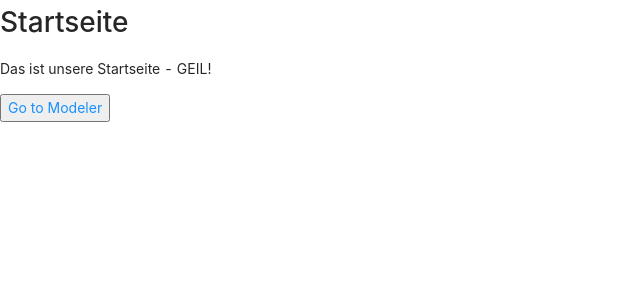
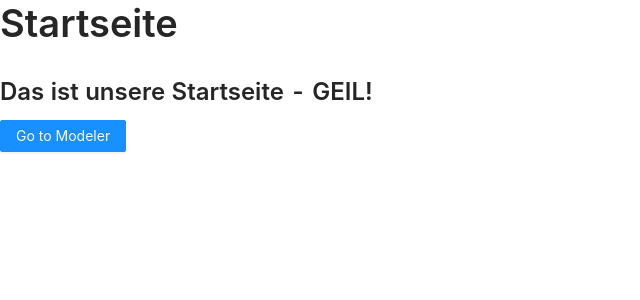
Before and after one commit to bptlab/ark_automate, a React (Create React App) app in the folder client/: page / in a window 1280 px wide. Shown: the top 300 px of the page, without its empty margins (0-640 px from the left). Built offline with nearby package versions, Linux system fonts and the light colour scheme.

Commit message:
change design to antDesign libary

```diff
--- a/client/package.json
+++ b/client/package.json
@@ -7,6 +7,7 @@
     "@testing-library/jest-dom": "^5.11.5",
     "@testing-library/react": "^11.1.1",
     "@testing-library/user-event": "^12.2.0",
+    "antd": "^4.8.1",
     "react": "^17.0.1",
     "react-dom": "^17.0.1",
     "react-scripts": "4.0.0",
--- a/client/src/App.css
+++ b/client/src/App.css
@@ -1,5 +1,3 @@
-@import '~antd/dist/antd.css';
-
 .App {
   text-align: center;
 }
--- a/client/src/App.js
+++ b/client/src/App.js
@@ -3,6 +3,7 @@ import { BrowserRouter, Route, Switch } from "react-router-dom";
 import Modeler from './pages/Modeler'
 import Home from './pages/Home'
 import Error from './pages/Error'
+import './App.css';
 
 
 class App extends Component {
--- a/client/src/components/buttons/BtnGotoHome.js
+++ b/client/src/components/BtnGotoHome.js
@@ -1,12 +1,13 @@
 import React from 'react'
 
 import { NavLink } from 'react-router-dom';
+import { Button } from 'antd';
 
 const gotoHome = () => {
     return (
        <div>
           <NavLink to="/">
-            <button>Go to Home</button>
+            <Button type="primary">Go to Home</Button>
           </NavLink>
        </div>
     );
--- a/client/src/components/buttons/BtnGotoModeler.js
+++ /dev/null
@@ -1,17 +0,0 @@
-import React from 'react'
-import { Link } from 'react-router-dom';
-import { Button } from 'antd';
-//import '.../App.css';
-
-
-const gotoModeler = () => {
-    return (
-       <div>
-         <Link to="/modeler">
-            <button type="primary">Go to Modeler</button>
-         </Link>
-       </div>
-    );
-}
-
-export default gotoModeler;
--- a/client/src/index.js
+++ b/client/src/index.js
@@ -2,16 +2,13 @@ import React from 'react';
 import ReactDOM from 'react-dom';
 import 'antd/dist/antd.css';
 import './index.css';
+import './App.css';
 import App from './App';
-import './App.css';
-import reportWebVitals from './reportWebVitals';
-
+//import reportWebVitals from './reportWebVitals';
 
 
 ReactDOM.render(
-  <React.StrictMode>
-    <App />
-  </React.StrictMode>,
+    <App />,
   document.getElementById('root')
 );
 
@@ -19,4 +16,4 @@ ReactDOM.render(
 // If you want to start measuring performance in your app, pass a function
 // to log results (for example: reportWebVitals(console.log))
 // or send to an analytics endpoint. Learn more: https://bit.ly/CRA-vitals
-reportWebVitals();
+//reportWebVitals();
--- a/client/src/pages/Error.js
+++ b/client/src/pages/Error.js
@@ -1,10 +1,13 @@
 import React from 'react';
-import BtnGotoHome from '../components/buttons/BtnGotoHome';
+import BtnGotoHome from '../components/BtnGotoHome';
+import { Typography } from 'antd';
+
+const { Title } = Typography;
 
 const Error = () => {
     return (
        <div>
-          <p>Error: Page does not exist!</p>
+          <Title>Error: Page does not exist!</Title>
           <BtnGotoHome />
        </div>
     );
--- a/client/src/pages/Home.js
+++ b/client/src/pages/Home.js
@@ -1,13 +1,19 @@
 import React from 'react';
-import BtnGotoModeler from '../components/buttons/BtnGotoModeler'
+import { Link } from 'react-router-dom';
+import { Button, Typography, Row } from 'antd';
+
+const { Title } = Typography;
+
 
 const Home = () => {
     return (
-       <div>
-            <h1>Startseite</h1>
-            <p>Das ist unsere Startseite - GEIL!</p>
-            <BtnGotoModeler />
-       </div>
+        <div>
+            <Title style={{alignItems: 'center'}}>Startseite</Title>
+            <Title level={3}>Das ist unsere Startseite - GEIL!</Title>
+            <Link to="/modeler">
+                <Button type="primary">Go to Modeler</Button>
+            </Link>
+        </div>
     );
 }
 
--- a/client/src/pages/Modeler.js
+++ b/client/src/pages/Modeler.js
@@ -1,11 +1,14 @@
 import React from 'react';
-import BtnGotoHome from '../components/buttons/BtnGotoHome';
+import BtnGotoHome from '../components/BtnGotoHome';
 import bpmn_example from '../bpmn_example.png'
+import { Typography } from 'antd';
+
+const { Title } = Typography;
 
 const Modeler = () => {
     return (
        <div>
-          <h1>Seite unseres Modelers</h1>
+          <Title>Seite unseres Modelers</Title>
           <img src={bpmn_example} alt="Logo" width="300px"/>
           <BtnGotoHome />
        </div>
```
Also changed, not shown: 1 other file (tests, documents, lock files or other folders).
